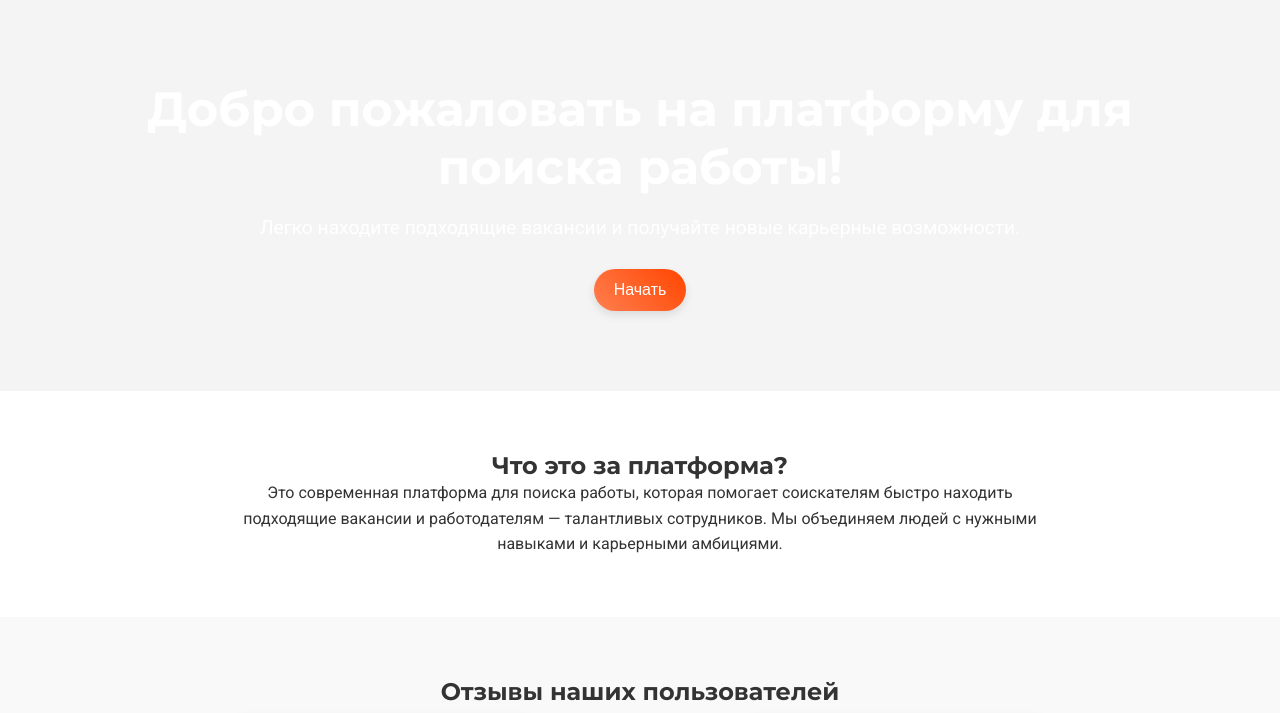
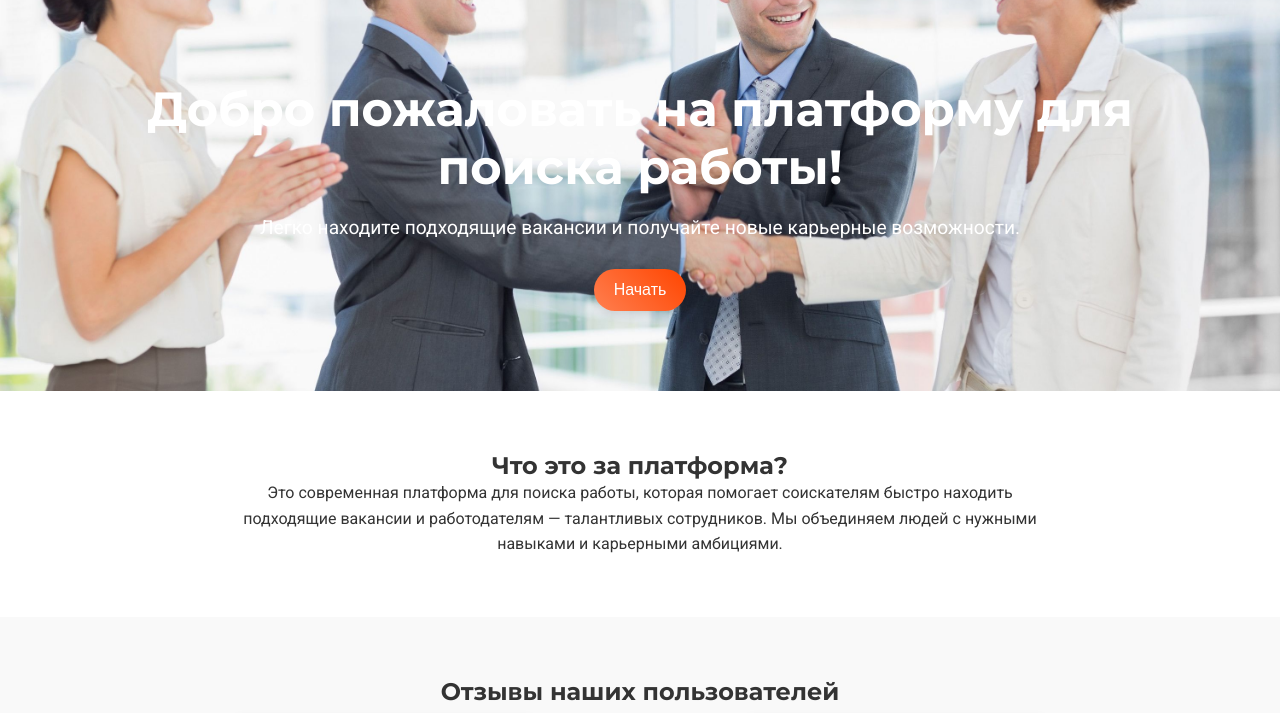
Before and after one commit to ProTonePrt/my-first-job-landing, a plain HTML site: page index.html in a window 1280 px wide. Shown: the top 713 px of the page. Drawn offline with Linux system fonts and the light colour scheme.

Commit message:
Update style.css

```diff
--- a/style.css
+++ b/style.css
@@ -22,7 +22,7 @@ h1, h2 {
 
 /* Блок с фоном */
 .hero-background {
-  background: url('path_to_your_image.jpg') no-repeat center center/cover;
+  background: url('images/background_main.jpg') no-repeat center center/cover;
   padding: 80px 0;
   text-align: center;
   color: #fff;
```
